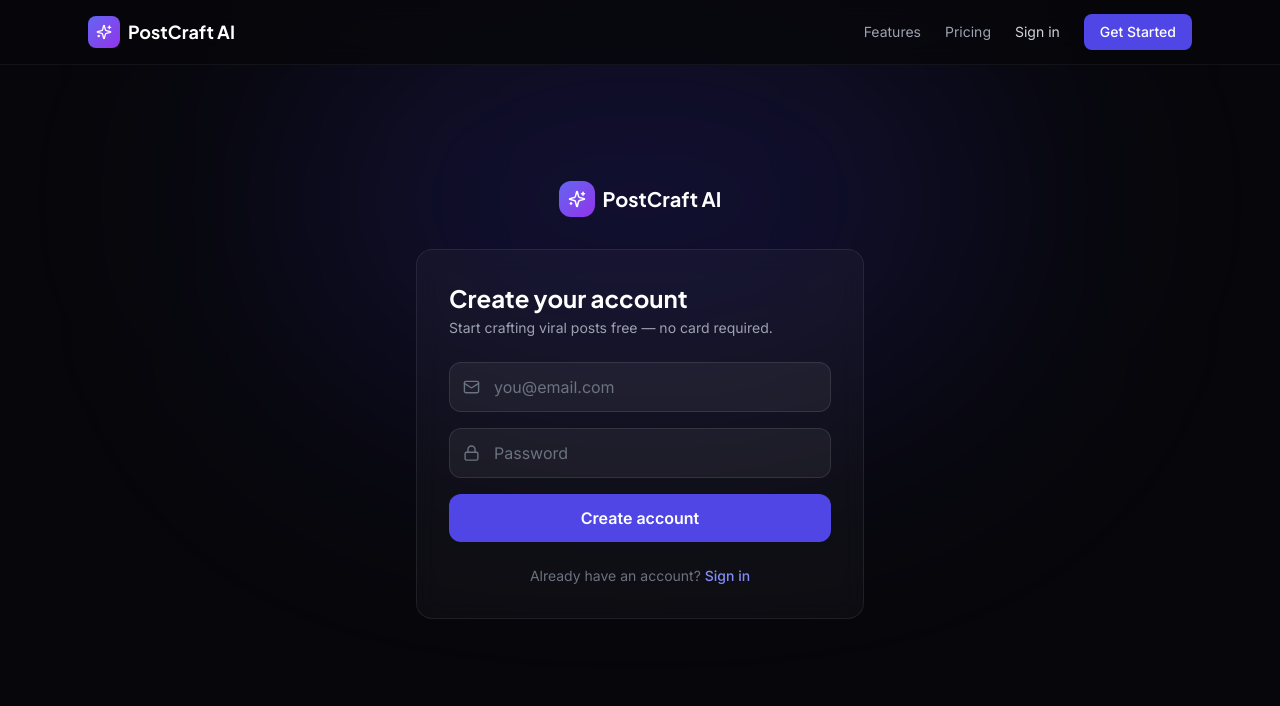
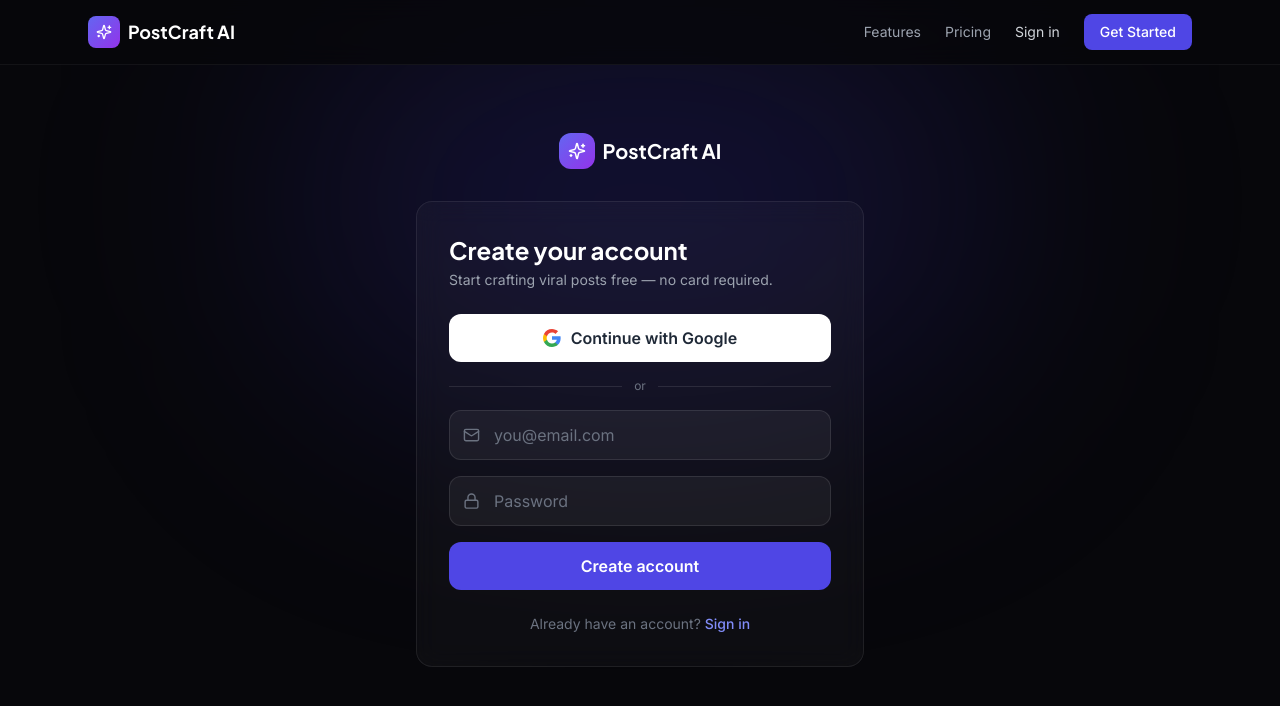
Before and after one commit to abdullxhsaif/postcraft-ai, a React (Vite) app: page /signup in a window 1280 px wide. Shown: the top 706 px of the page. Built offline with nearby package versions, Linux system fonts and the light colour scheme; no server answers.

Commit message:
Add Continue with Google sign-in

```diff
--- a/src/context/AuthContext.jsx
+++ b/src/context/AuthContext.jsx
@@ -4,6 +4,8 @@
   signInWithEmailAndPassword,
   signOut,
   onAuthStateChanged,
+  GoogleAuthProvider,
+  signInWithPopup,
 } from 'firebase/auth'
 import { doc, getDoc, setDoc, serverTimestamp } from 'firebase/firestore'
 import { auth, db, isFirebaseConfigured } from '../lib/firebase'
@@ -59,9 +61,15 @@
     await loadProfile(u)
     return u
   }
+  const loginWithGoogle = async () => {
+    const provider = new GoogleAuthProvider()
+    const { user: u } = await signInWithPopup(auth, provider)
+    await loadProfile(u)
+    return u
+  }
   const logout = () => signOut(auth)
   const refreshProfile = () => user && loadProfile(user)
 
-  const value = { user, profile, loading, signup, login, logout, refreshProfile, isFirebaseConfigured }
+  const value = { user, profile, loading, signup, login, loginWithGoogle, logout, refreshProfile, isFirebaseConfigured }
   return <AuthContext.Provider value={value}>{children}</AuthContext.Provider>
 }
--- a/src/pages/Auth.jsx
+++ b/src/pages/Auth.jsx
@@ -14,7 +14,7 @@
 
 export default function Auth({ mode }) {
   const isSignup = mode === 'signup'
-  const { login, signup, isFirebaseConfigured } = useAuth()
+  const { login, signup, loginWithGoogle, isFirebaseConfigured } = useAuth()
   const navigate = useNavigate()
   const [email, setEmail] = useState('')
   const [password, setPassword] = useState('')
@@ -37,6 +37,20 @@
     }
   }
 
+  const handleGoogle = async () => {
+    if (!isFirebaseConfigured) { setError('Firebase is not configured yet. Add your .env keys.'); return }
+    setLoading(true); setError('')
+    try {
+      await loginWithGoogle()
+      toast.success('Welcome!')
+      navigate('/dashboard')
+    } catch (err) {
+      if (err.code !== 'auth/popup-closed-by-user') setError(PRETTY[err.code] || err.message || 'Google sign-in failed.')
+    } finally {
+      setLoading(false)
+    }
+  }
+
   return (
     <div className="min-h-screen flex items-center justify-center px-4 bg-[#07070b] relative overflow-hidden">
       <div className="pointer-events-none absolute top-0 left-1/2 -translate-x-1/2 w-[700px] h-[400px] rounded-full bg-indigo-700/20 blur-[130px]" />
@@ -49,6 +63,18 @@
         <div className="glass rounded-2xl p-8 animate-fade-up">
           <h1 className="text-2xl font-display font-bold mb-1">{isSignup ? 'Create your account' : 'Welcome back'}</h1>
           <p className="text-gray-400 text-sm mb-6">{isSignup ? 'Start crafting viral posts free — no card required.' : 'Sign in to continue to your dashboard.'}</p>
+
+          <button type="button" onClick={handleGoogle} disabled={loading}
+            className="flex items-center justify-center gap-2.5 w-full py-3 rounded-xl bg-white text-gray-800 font-semibold hover:bg-gray-100 transition-colors disabled:opacity-50 mb-4">
+            <svg width="18" height="18" viewBox="0 0 18 18" aria-hidden="true"><path fill="#4285F4" d="M17.64 9.2c0-.64-.06-1.25-.16-1.84H9v3.48h4.84a4.14 4.14 0 0 1-1.8 2.72v2.26h2.92c1.71-1.57 2.68-3.88 2.68-6.62z"/><path fill="#34A853" d="M9 18c2.43 0 4.47-.8 5.96-2.18l-2.92-2.26c-.81.54-1.84.86-3.04.86-2.34 0-4.32-1.58-5.03-3.7H.96v2.33A9 9 0 0 0 9 18z"/><path fill="#FBBC05" d="M3.97 10.72A5.4 5.4 0 0 1 3.68 9c0-.6.1-1.18.29-1.72V4.95H.96A9 9 0 0 0 0 9c0 1.45.35 2.82.96 4.05l3.01-2.33z"/><path fill="#EA4335" d="M9 3.58c1.32 0 2.5.45 3.44 1.35l2.58-2.59C13.46.89 11.43 0 9 0A9 9 0 0 0 .96 4.95l3.01 2.33C4.68 5.16 6.66 3.58 9 3.58z"/></svg>
+            Continue with Google
+          </button>
+
+          <div className="flex items-center gap-3 mb-4">
+            <div className="flex-1 h-px bg-white/10" />
+            <span className="text-gray-500 text-xs">or</span>
+            <div className="flex-1 h-px bg-white/10" />
+          </div>
 
           <form onSubmit={handleSubmit} className="flex flex-col gap-4">
             <div className="relative">
```
